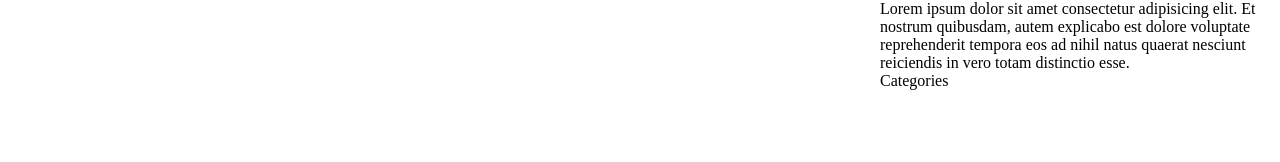
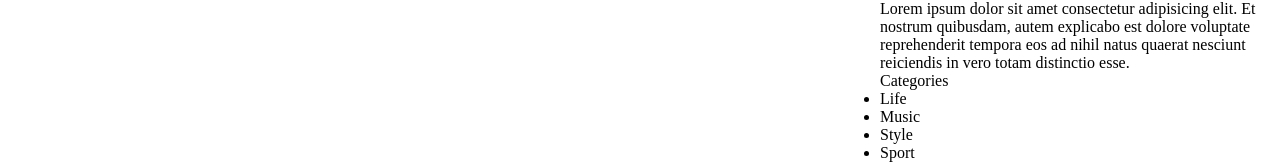
Before and after one commit to Ochommaflorence/BlogApp_Client, a React (Create React App) app: page / in a window 1280 px wide. Shown: the part 1236-1398 px from the top of the page. Before the commit the page ends 1326 px from the top, so only its background shows below. Built offline with nearby package versions, Linux system fonts and the light colour scheme.

Commit message:
files are added to sidebar

```diff
--- a/src/sideBar/SideBar.js
+++ b/src/sideBar/SideBar.js
@@ -11,6 +11,12 @@
             </div>
             <div className="sidebarItem">
             <span className="sidebarTitle">Categories</span>
+            <ul className="sidebarList">
+                <li className="sidebarListItem">Life</li>
+                <li className="sidebarListItem">Music</li>
+                <li className="sidebarListItem">Style</li>
+                <li className="sidebarListItem">Sport</li>
+            </ul>
             </div>
         </div>
     )
```
